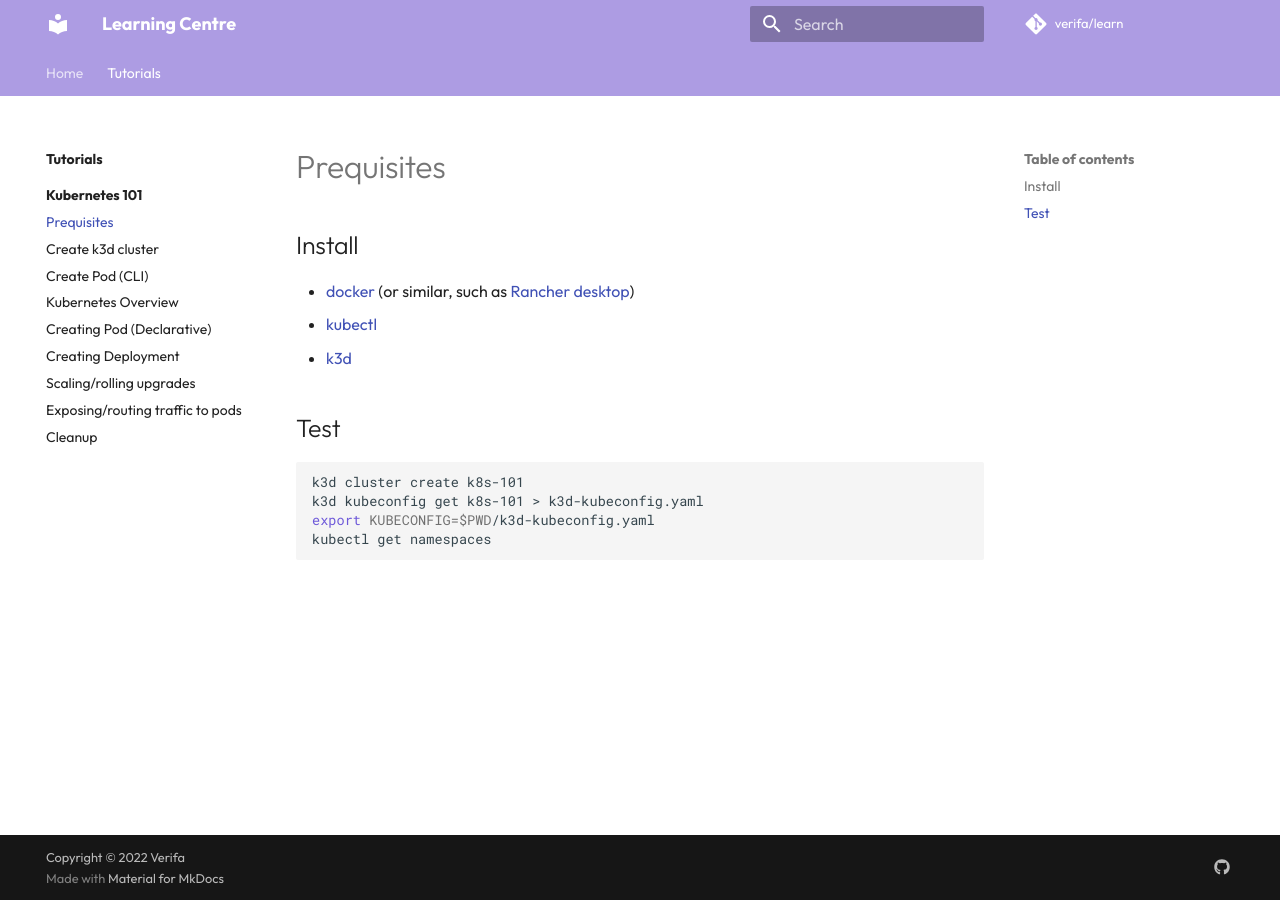
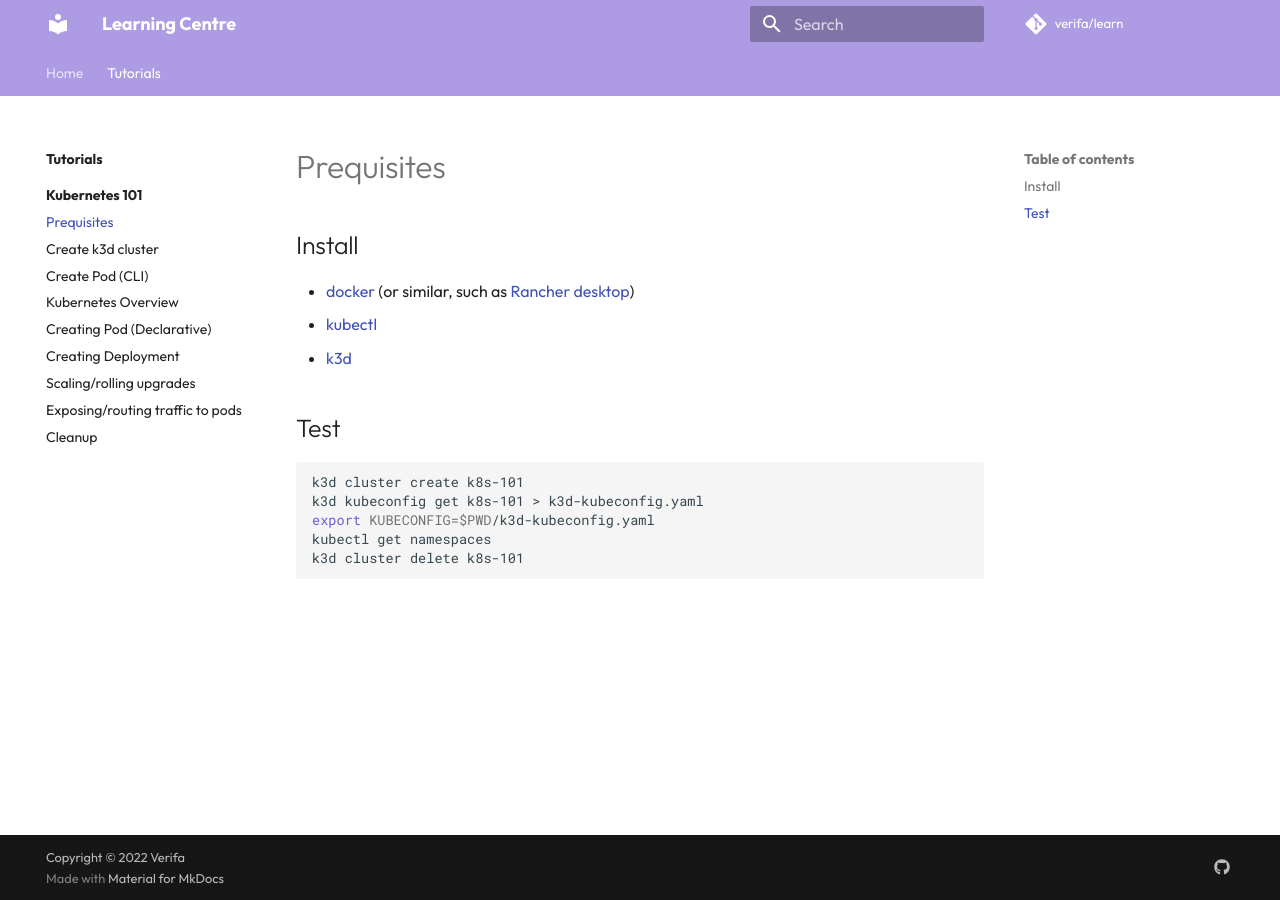
Before and after one commit to verifa/learn, an MkDocs documentation site: the page built from docs/tutorials/kubernetes-101/prerequisites.md, in a window 1280 px wide. Built offline with MkDocs 1.6.1 and Material for MkDocs 9.7.7, drawn with Linux system fonts in a browser that asks for light colours; comment, search, counter and statistics services are not loaded.

Commit message:
Add k3d delete in the test section

````diff
--- a/docs/tutorials/kubernetes-101/prerequisites.md
+++ b/docs/tutorials/kubernetes-101/prerequisites.md
@@ -15,4 +15,5 @@
 k3d kubeconfig get k8s-101 > k3d-kubeconfig.yaml
 export KUBECONFIG=$PWD/k3d-kubeconfig.yaml
 kubectl get namespaces
+k3d cluster delete k8s-101
 ```
````
